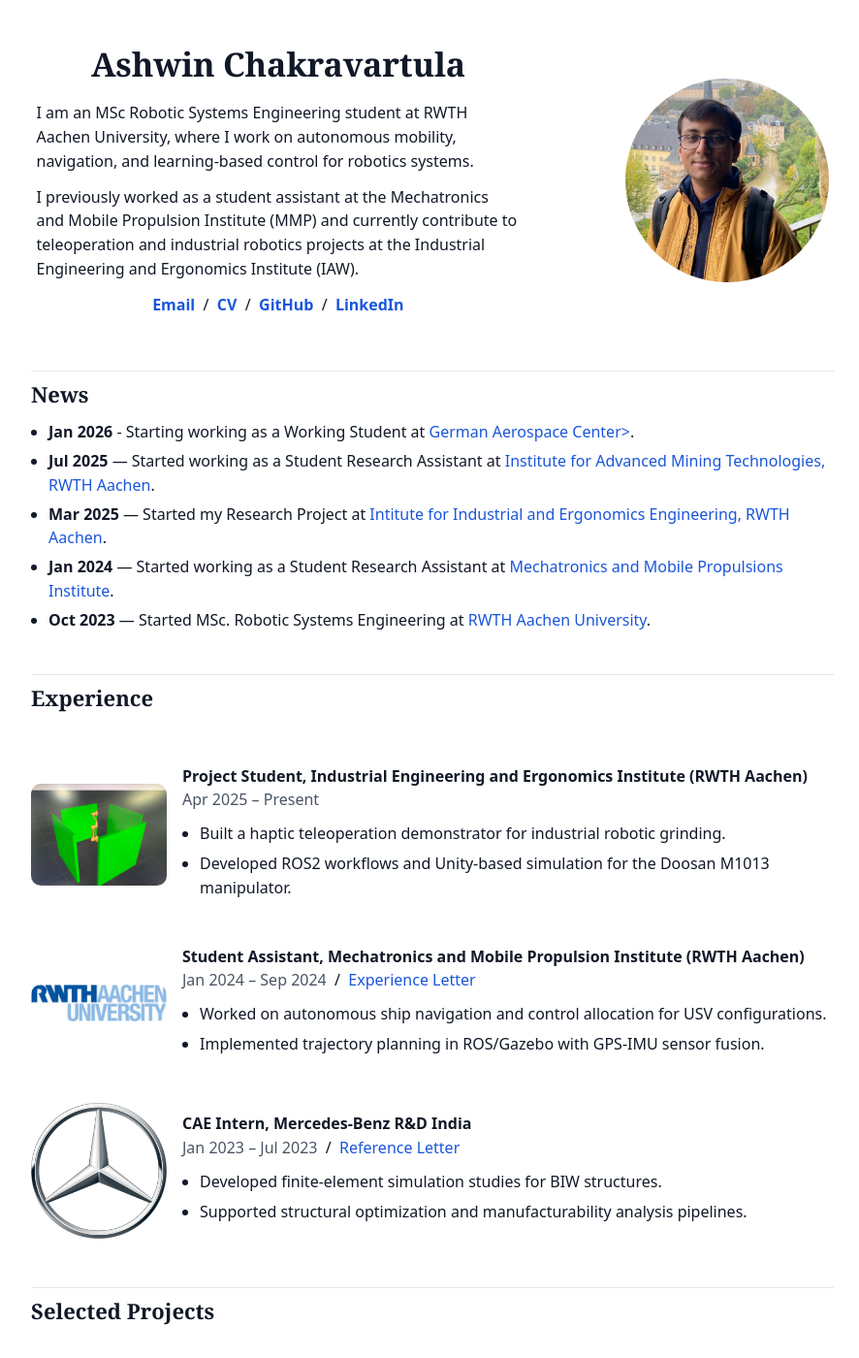
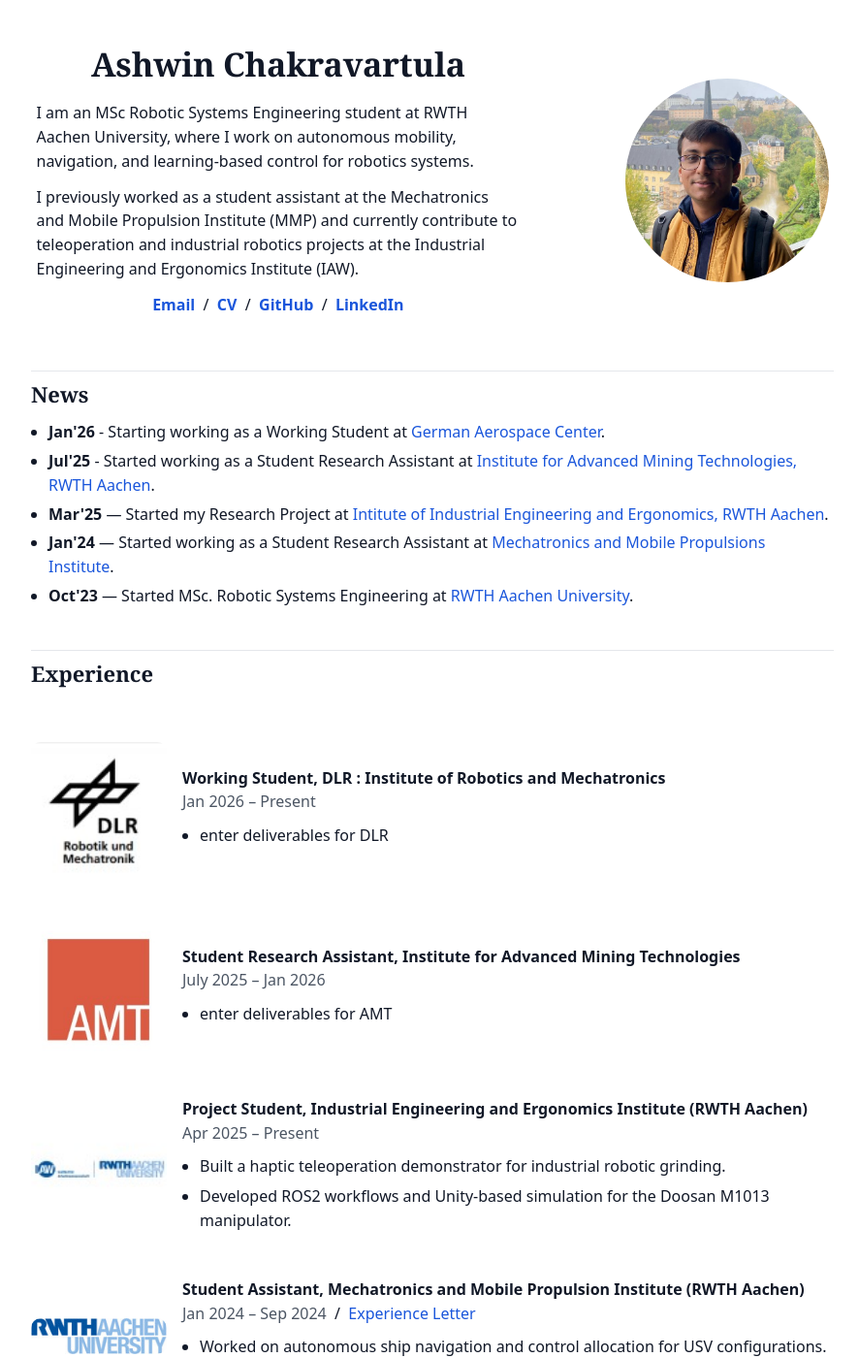
Before and after one commit to AshwinC313/AshwinC313.github.io, a Jekyll site: the page index.html, which Jekyll copies as it is, in a window 1280 px wide and 1400 px high. Shown: the whole window at 97% size, without its empty margins (194-1080 px from the left). Built offline with Jekyll 4.4.1, drawn with Linux system fonts in a browser that asks for light colours.

Commit message:
added new experience and pictures

```diff
--- a/index.html
+++ b/index.html
@@ -182,11 +182,11 @@
                   <td style="padding:16px;width:100%;vertical-align:middle">
                     <heading>News</heading>
                     <ul>
-                      <li><strong>Jan 2026</strong> - Starting working as a Working Student at <a href="https://www.dlr.de/en/rm" target="_blank" rel="noopener">German Aerospace Center></a>.</li>
-                      <li><strong>Jul 2025</strong> — Started working as a Student Research Assistant at <a href="https://www.amt.rwth-aachen.de/en/home.html" target="_blank" rel="noopener">Institute for Advanced Mining Technologies, RWTH Aachen</a>.</li>
-                      <li><strong>Mar 2025</strong> — Started my Research Project at <a href="https://www.iaw.rwth-aachen.de/cms/~ieplw/iaw/" target="_blank" rel="noopener">Intitute for Industrial and Ergonomics Engineering, RWTH Aachen</a>.</li>
-                      <li><strong>Jan 2024</strong> — Started working as a Student Research Assistant at <a href="https://www.mmp.rwth-aachen.de/cms/Mechatronics/~fwqq/Das-Lehr-und-Forschungsgebiet/lidx/1/" target="_blank" rel="noopener">Mechatronics and Mobile Propulsions Institute</a>.</li>
-                      <li><strong>Oct 2023</strong> — Started MSc. Robotic Systems Engineering at <a href="https://www.rwth-aachen.de/go/id/a/?lidx=1" target="_blank" rel="noopener">RWTH Aachen University</a>.</li>
+                      <li><strong>Jan'26</strong> - Starting working as a Working Student at <a href="https://www.dlr.de/en/rm" target="_blank" rel="noopener">German Aerospace Center</a>.</li>
+                      <li><strong>Jul'25</strong> - Started working as a Student Research Assistant at <a href="https://www.amt.rwth-aachen.de/en/home.html" target="_blank" rel="noopener">Institute for Advanced Mining Technologies, RWTH Aachen</a>.</li>
+                      <li><strong>Mar'25</strong> — Started my Research Project at <a href="https://www.iaw.rwth-aachen.de/cms/~ieplw/iaw/" target="_blank" rel="noopener">Intitute of Industrial Engineering and Ergonomics, RWTH Aachen</a>.</li>
+                      <li><strong>Jan'24</strong> — Started working as a Student Research Assistant at <a href="https://www.mmp.rwth-aachen.de/cms/Mechatronics/~fwqq/Das-Lehr-und-Forschungsgebiet/lidx/1/" target="_blank" rel="noopener">Mechatronics and Mobile Propulsions Institute</a>.</li>
+                      <li><strong>Oct'23</strong> — Started MSc. Robotic Systems Engineering at <a href="https://www.rwth-aachen.de/go/id/a/?lidx=1" target="_blank" rel="noopener">RWTH Aachen University</a>.</li>
                     </ul>
                   </td>
                 </tr>
@@ -208,7 +208,34 @@
               <tbody>
                 <tr class="entry-row">
                   <td class="thumb" style="padding:16px;vertical-align:middle">
-                    <img src="images/project_images/doosan_robot_project.jpg" alt="Doosan project" />
+                    <img src="images/institute_logos/DLR_RMC.jpeg" alt="DLR: Institute of Robotics and Mechatronics" />
+                  </td>
+                  <td class="entry-cell" style="padding:14px 14px 14px 0;vertical-align:middle">
+                    <papertitle>Working Student, DLR : Institute of Robotics and Mechatronics</papertitle>
+                    <br />
+                    <span style="color:var(--muted)">Jan 2026 – Present</span>
+                    <ul>
+                      <li>enter deliverables for DLR</li>
+                    </ul>
+                  </td>
+                </tr>
+                <tr class="entry-row">
+                  <td class="thumb" style="padding:16px;vertical-align:middle">
+                    <img src="images/institute_logos/rwth_amt_logo.jpeg" alt="Advanced Mining Technologies" />
+                  </td>
+                  <td class="entry-cell" style="padding:14px 14px 14px 0;vertical-align:middle">
+                    <papertitle>Student Research Assistant, Institute for Advanced Mining Technologies</papertitle>
+                    <br />
+                    <span style="color:var(--muted)">July 2025 – Jan 2026</span>
+                    <ul>
+                      <li>enter deliverables for AMT</li>
+                    </ul>
+                  </td>
+                </tr>
+
+                <tr class="entry-row">
+                  <td class="thumb" style="padding:16px;vertical-align:middle">
+                    <img src="images/institute_logos/iaw.jpeg" alt="Human Robot Collaboration Research Project" />
                   </td>
                   <td class="entry-cell" style="padding:14px 14px 14px 0;vertical-align:middle">
                     <papertitle>Project Student, Industrial Engineering and Ergonomics Institute (RWTH Aachen)</papertitle>
```
Also changed, not shown: other parts of index.html (+1 -1 lines), images/institute_logos/DLR.jpeg (added), images/institute_logos/DLR_RMC.jpeg (added), images/institute_logos/iaw.jpeg (added), images/institute_logos/rwth_amt_logo.jpeg (added), images/project_images/pointcloud_scene.jpeg (added).
